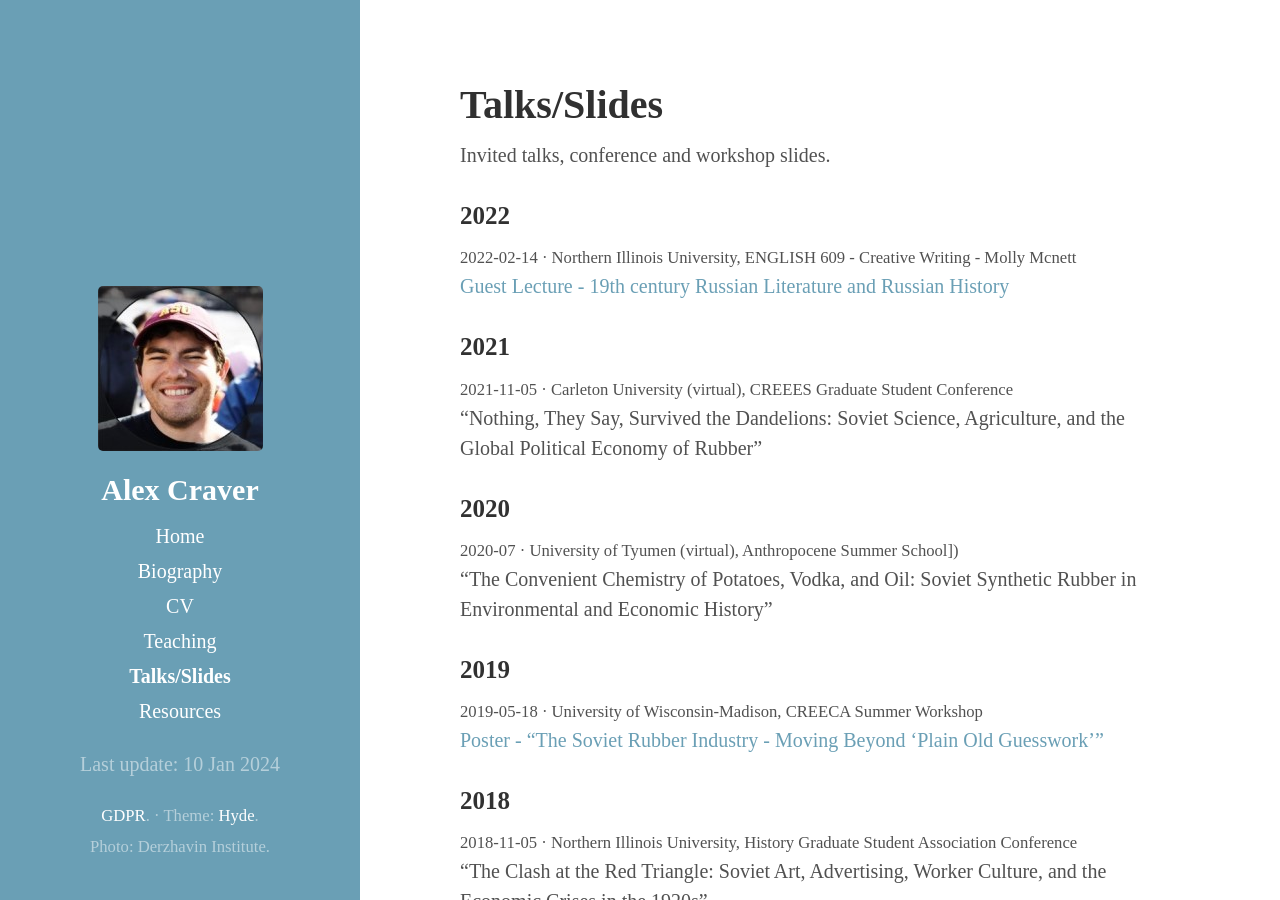
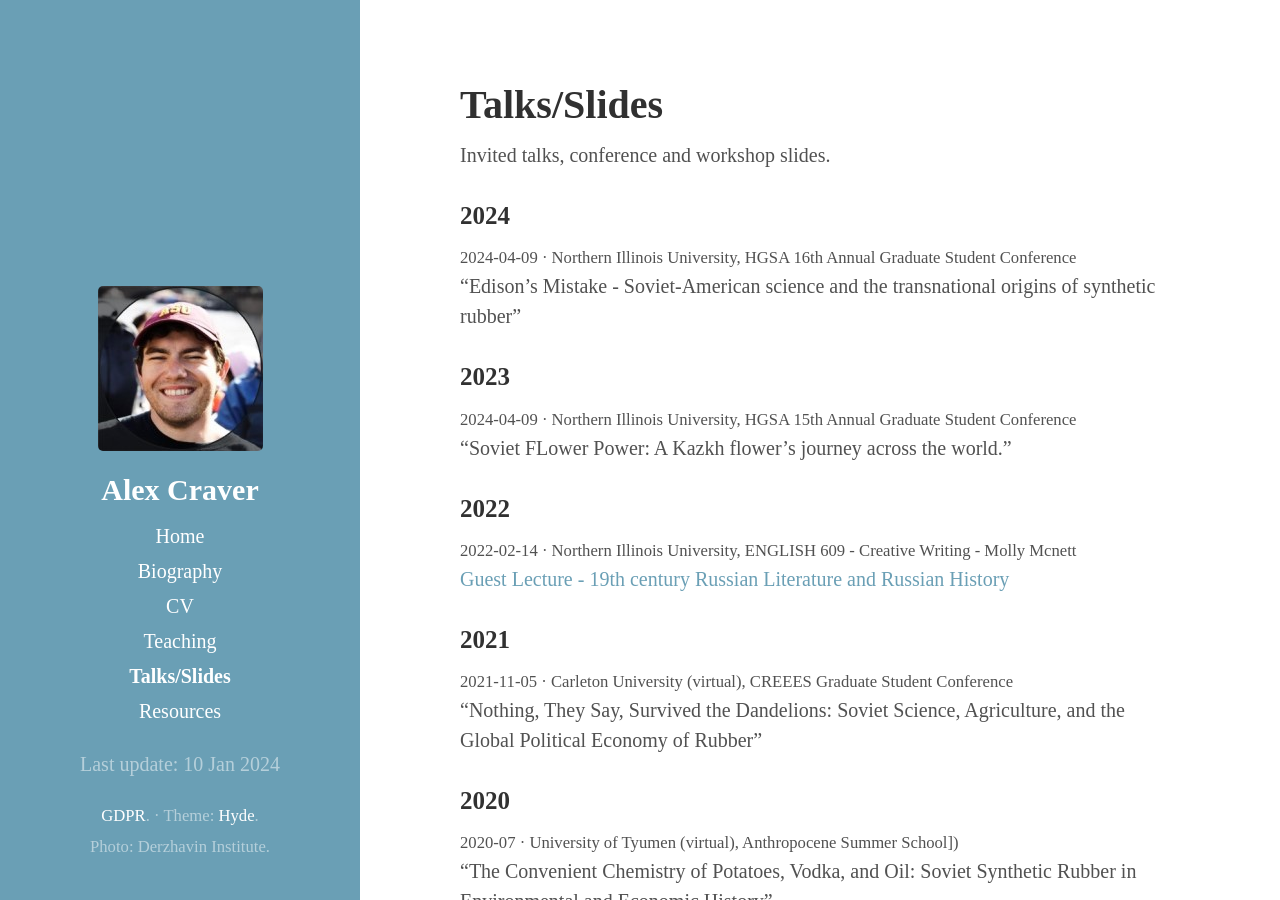
Before and after one commit to ahcraver/ahcraver.github.io, a Jekyll site: the page built from talks.md, in a window 1280 px wide and 900 px high. Built offline with Jekyll 4.4.1, drawn with Linux system fonts in a browser that asks for light colours.

Commit message:
Update talks.md

```diff
--- a/talks.md
+++ b/talks.md
@@ -4,6 +4,15 @@ title: Talks/Slides
 ---
 
 Invited talks, conference and workshop slides.
+
+### 2024
+<small>2024-04-09  · Northern Illinois University, HGSA 16th Annual Graduate Student Conference</small><br />
+"Edison's Mistake - Soviet-American science and the transnational origins of synthetic rubber"
+
+### 2023
+
+<small>2024-04-09  · Northern Illinois University, HGSA 15th Annual Graduate Student Conference</small><br />
+"Soviet FLower Power: A Kazkh flower's journey across the world."
 
 ### 2022
 
```
